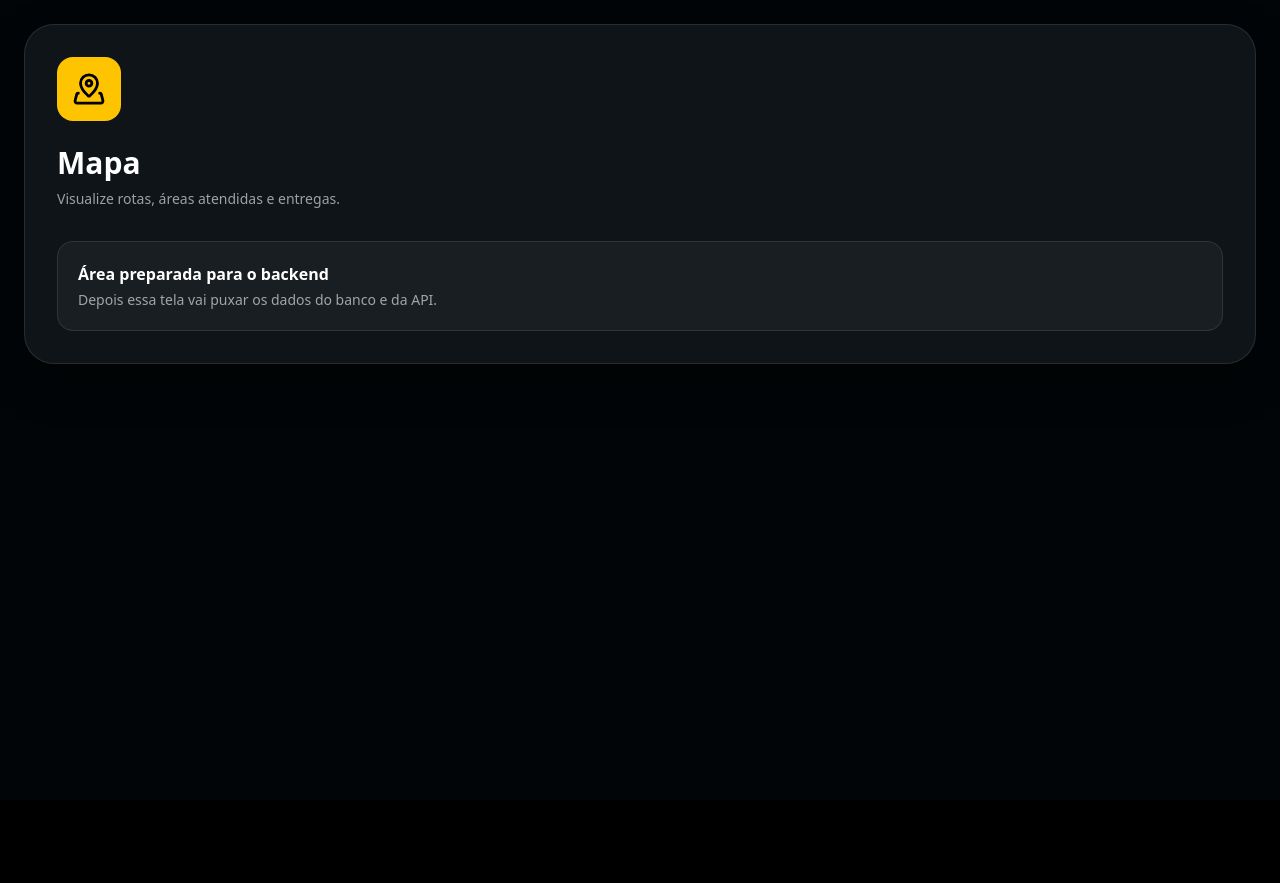
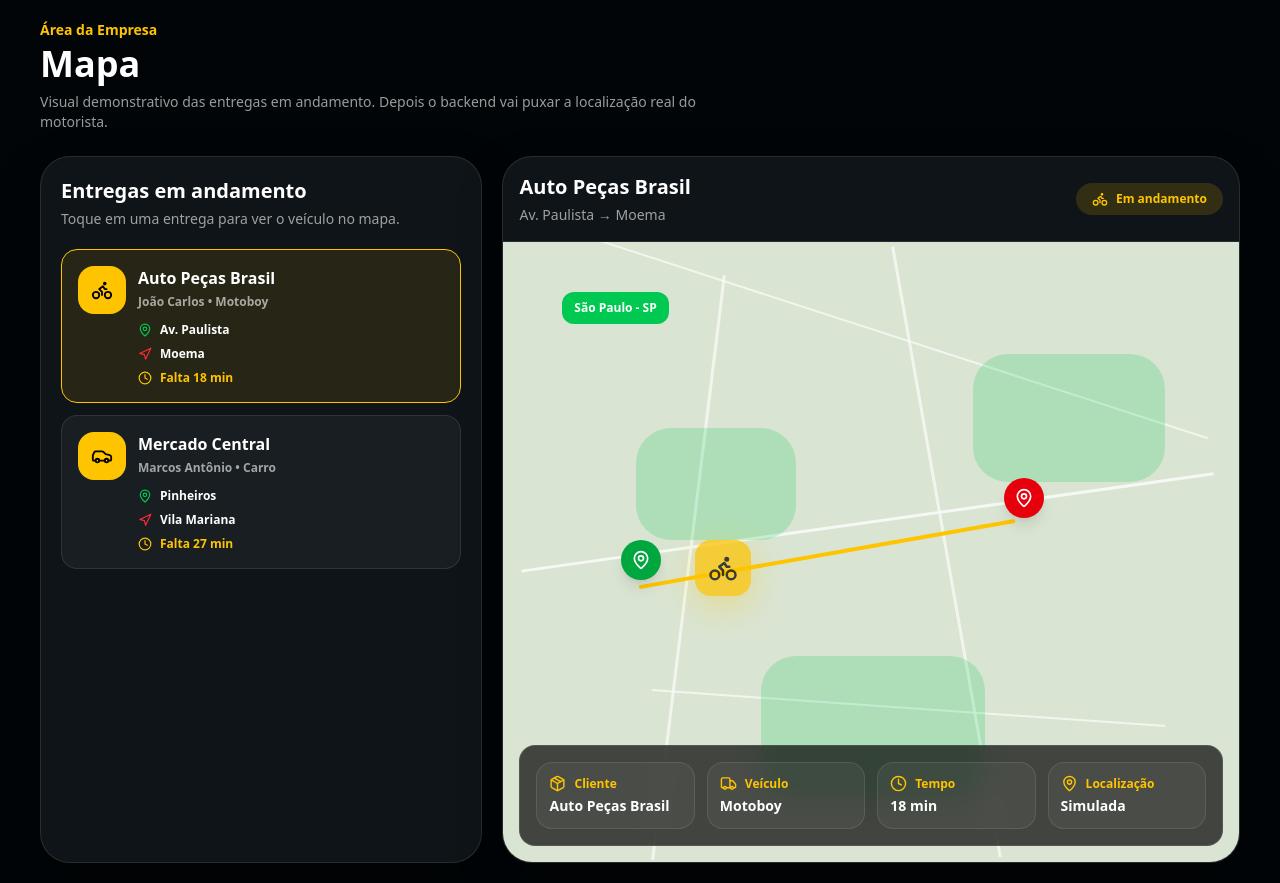
Before and after one commit to luannaaa/flatauto-cliente-painel, a Next.js app: page /empresa/mapa in a window 1280 px wide. Before the commit the page ends 800 px from the top, so only its background shows below. Built offline with nearby package versions, Linux system fonts and the light colour scheme.

Commit message:
feat: pagina mapa com simulacao de entregas em andamento

```diff
--- a/app/empresa/mapa/page.tsx
+++ b/app/empresa/mapa/page.tsx
@@ -1,39 +1,242 @@
 "use client"
 
 import { useEffect, useState } from "react"
-import { MapPinned } from "lucide-react"
+import {
+  Bike,
+  Car,
+  Truck,
+  Bus,
+  MapPin,
+  Navigation,
+  Clock,
+  Package,
+} from "lucide-react"
 
 type Tema = "dark" | "light"
+type Veiculo = "moto" | "carro" | "van" | "caminhao"
+
+type EntregaMapa = {
+  id: number
+  cliente: string
+  veiculo: Veiculo
+  motorista: string
+  origem: string
+  destino: string
+  tempo: string
+  status: "Em andamento"
+  posicao: string
+}
+
+const entregas: EntregaMapa[] = [
+  {
+    id: 1,
+    cliente: "Auto Peças Brasil",
+    veiculo: "moto",
+    motorista: "João Carlos",
+    origem: "Av. Paulista",
+    destino: "Moema",
+    tempo: "18 min",
+    status: "Em andamento",
+    posicao: "top-[48%] left-[26%]",
+  },
+  {
+    id: 2,
+    cliente: "Mercado Central",
+    veiculo: "carro",
+    motorista: "Marcos Antônio",
+    origem: "Pinheiros",
+    destino: "Vila Mariana",
+    tempo: "27 min",
+    status: "Em andamento",
+    posicao: "top-[62%] left-[58%]",
+  },
+]
+
+function IconeVeiculo({ tipo, size = 22 }: { tipo: Veiculo; size?: number }) {
+  if (tipo === "moto") return <Bike size={size} />
+  if (tipo === "carro") return <Car size={size} />
+  if (tipo === "van") return <Bus size={size} />
+  return <Truck size={size} />
+}
+
+function nomeVeiculo(tipo: Veiculo) {
+  if (tipo === "moto") return "Motoboy"
+  if (tipo === "carro") return "Carro"
+  if (tipo === "van") return "Van / Fiorino"
+  return "Caminhão"
+}
 
 export default function MapaPage() {
   const [tema, setTema] = useState<Tema>("dark")
+  const [selecionada, setSelecionada] = useState<EntregaMapa>(entregas[0])
 
   useEffect(() => {
-    const temaSalvo = localStorage.getItem("temaEmpresa") as Tema | null
-    if (temaSalvo === "dark" || temaSalvo === "light") setTema(temaSalvo)
+    function carregarTema() {
+      const temaSalvo = localStorage.getItem("temaEmpresa")
+      setTema(temaSalvo === "light" || temaSalvo === "claro" ? "light" : "dark")
+    }
+
+    carregarTema()
+    window.addEventListener("storage", carregarTema)
+    window.addEventListener("temaEmpresaAtualizado", carregarTema)
+
+    return () => {
+      window.removeEventListener("storage", carregarTema)
+      window.removeEventListener("temaEmpresaAtualizado", carregarTema)
+    }
   }, [])
 
   const claro = tema === "light"
+
   const ui = {
     pagina: claro ? "bg-[#f6f0df] text-black" : "bg-[#020507] text-white",
-    card: claro ? "border-[#dfd0a5] bg-white/90 shadow" : "border-white/10 bg-[#10171b]/90 shadow-[0_18px_45px_rgba(0,0,0,0.30)]",
-    card2: claro ? "border-[#dfd0a5] bg-[#f7f0dc]" : "border-white/10 bg-white/[0.045]",
+    card: claro
+      ? "border-[#dfd0a5] bg-white/90 shadow-[0_18px_45px_rgba(80,60,20,0.10)]"
+      : "border-white/10 bg-[#10171b]/90 shadow-[0_18px_45px_rgba(0,0,0,0.30)]",
+    card2: claro
+      ? "border-[#dfd0a5] bg-[#f7f0dc]"
+      : "border-white/10 bg-white/[0.045]",
     textoFraco: claro ? "text-black/55" : "text-white/60",
   }
 
   return (
-    <main className={`min-h-screen px-6 py-6 ${ui.pagina}`}>
-      <section className={`rounded-[30px] border p-8 ${ui.card}`}>
-        <div className="flex h-16 w-16 items-center justify-center rounded-2xl bg-[#ffc400] text-black">
-          <MapPinned size={34} />
-        </div>
-        <h1 className="mt-6 text-3xl font-black">Mapa</h1>
-        <p className={`mt-2 max-w-[620px] text-sm ${ui.textoFraco}`}>Visualize rotas, áreas atendidas e entregas.</p>
-        <div className={`mt-8 rounded-2xl border p-5 ${ui.card2}`}>
-          <p className="font-bold">Área preparada para o backend</p>
-          <p className={`mt-1 text-sm ${ui.textoFraco}`}>Depois essa tela vai puxar os dados do banco e da API.</p>
-        </div>
-      </section>
+    <main className={`min-h-screen px-4 py-5 sm:px-6 lg:px-10 ${ui.pagina}`}>
+      <div className="mx-auto max-w-7xl space-y-6">
+        <header>
+          <p className="text-sm font-black text-[#ffc400]">Área da Empresa</p>
+          <h1 className="mt-1 text-2xl font-black sm:text-4xl">Mapa</h1>
+          <p className={`mt-2 max-w-2xl text-sm ${ui.textoFraco}`}>
+            Visual demonstrativo das entregas em andamento. Depois o backend vai
+            puxar a localização real do motorista.
+          </p>
+        </header>
+
+        <section className="grid gap-5 lg:grid-cols-[0.9fr_1.5fr]">
+          <aside className={`rounded-[30px] border p-4 sm:p-5 ${ui.card}`}>
+            <h2 className="text-xl font-black">Entregas em andamento</h2>
+            <p className={`mt-1 text-sm ${ui.textoFraco}`}>
+              Toque em uma entrega para ver o veículo no mapa.
+            </p>
+
+            <div className="mt-5 space-y-3">
+              {entregas.map((entrega) => (
+                <button
+                  key={entrega.id}
+                  onClick={() => setSelecionada(entrega)}
+                  className={`w-full rounded-2xl border p-4 text-left transition ${
+                    selecionada.id === entrega.id
+                      ? "border-[#ffc400] bg-[#ffc400]/10"
+                      : ui.card2
+                  }`}
+                >
+                  <div className="flex items-start gap-3">
+                    <div className="flex h-12 w-12 shrink-0 items-center justify-center rounded-2xl bg-[#ffc400] text-black">
+                      <IconeVeiculo tipo={entrega.veiculo} />
+                    </div>
+
+                    <div className="min-w-0 flex-1">
+                      <h3 className="font-black">{entrega.cliente}</h3>
+                      <p className={`mt-1 text-xs font-bold ${ui.textoFraco}`}>
+                        {entrega.motorista} • {nomeVeiculo(entrega.veiculo)}
+                      </p>
+
+                      <div className="mt-3 grid gap-2 text-xs font-bold">
+                        <span className="flex items-center gap-2">
+                          <MapPin size={14} className="text-green-500" />
+                          {entrega.origem}
+                        </span>
+
+                        <span className="flex items-center gap-2">
+                          <Navigation size={14} className="text-red-500" />
+                          {entrega.destino}
+                        </span>
+
+                        <span className="flex items-center gap-2 text-[#ffc400]">
+                          <Clock size={14} />
+                          Falta {entrega.tempo}
+                        </span>
+                      </div>
+                    </div>
+                  </div>
+                </button>
+              ))}
+            </div>
+          </aside>
+
+          <section className={`overflow-hidden rounded-[30px] border ${ui.card}`}>
+            <div className={`flex flex-col gap-3 border-b p-4 sm:flex-row sm:items-center sm:justify-between ${claro ? "border-[#dfd0a5]" : "border-white/10"}`}>
+              <div>
+                <h2 className="text-xl font-black">
+                  {selecionada.cliente}
+                </h2>
+                <p className={`mt-1 text-sm ${ui.textoFraco}`}>
+                  {selecionada.origem} → {selecionada.destino}
+                </p>
+              </div>
+
+              <span className="flex w-fit items-center gap-2 rounded-full bg-[#ffc400]/15 px-4 py-2 text-xs font-black text-[#ffc400]">
+                <IconeVeiculo tipo={selecionada.veiculo} size={16} />
+                {selecionada.status}
+              </span>
+            </div>
+
+            <div className="relative h-[520px] overflow-hidden bg-[#d9e4d2] sm:h-[620px]">
+              <div className="absolute inset-0 opacity-80">
+                <div className="absolute left-[8%] top-[15%] h-[2px] w-[90%] rotate-[18deg] bg-white/80" />
+                <div className="absolute left-[2%] top-[45%] h-[3px] w-[95%] -rotate-[8deg] bg-white/90" />
+                <div className="absolute left-[20%] top-[75%] h-[2px] w-[70%] rotate-[4deg] bg-white/80" />
+                <div className="absolute left-[25%] top-[5%] h-[95%] w-[3px] rotate-[7deg] bg-white/80" />
+                <div className="absolute left-[60%] top-[0%] h-[100%] w-[3px] -rotate-[10deg] bg-white/80" />
+              </div>
+
+              <div className="absolute left-[8%] top-[8%] rounded-xl bg-green-500 px-3 py-2 text-xs font-black text-white">
+                São Paulo - SP
+              </div>
+
+              <div className="absolute left-[18%] top-[30%] h-28 w-40 rounded-[35px] bg-green-500/20" />
+              <div className="absolute right-[10%] top-[18%] h-32 w-48 rounded-[35px] bg-green-500/20" />
+              <div className="absolute bottom-[10%] left-[35%] h-36 w-56 rounded-[35px] bg-green-500/20" />
+
+              <div className="absolute left-[18%] top-[50%] h-[4px] w-[52%] -rotate-[10deg] rounded-full bg-[#ffc400]" />
+
+              <div className="absolute left-[16%] top-[48%] flex h-10 w-10 items-center justify-center rounded-full bg-green-600 text-white shadow-lg">
+                <MapPin size={20} />
+              </div>
+
+              <div className="absolute left-[68%] top-[38%] flex h-10 w-10 items-center justify-center rounded-full bg-red-600 text-white shadow-lg">
+                <MapPin size={20} />
+              </div>
+
+              <div
+                className={`absolute z-20 flex h-14 w-14 animate-pulse items-center justify-center rounded-2xl bg-[#ffc400] text-black shadow-[0_10px_35px_rgba(255,196,0,0.45)] ${selecionada.posicao}`}
+              >
+                <IconeVeiculo tipo={selecionada.veiculo} size={30} />
+              </div>
+
+              <div className={`absolute bottom-4 left-4 right-4 rounded-2xl border p-4 backdrop-blur-md ${claro ? "border-[#dfd0a5] bg-white/85" : "border-white/10 bg-black/70"}`}>
+                <div className="grid gap-3 sm:grid-cols-4">
+                  <Info ui={ui} icon={<Package size={17} />} label="Cliente" value={selecionada.cliente} />
+                  <Info ui={ui} icon={<Truck size={17} />} label="Veículo" value={nomeVeiculo(selecionada.veiculo)} />
+                  <Info ui={ui} icon={<Clock size={17} />} label="Tempo" value={selecionada.tempo} />
+                  <Info ui={ui} icon={<MapPin size={17} />} label="Localização" value="Simulada" />
+                </div>
+              </div>
+            </div>
+          </section>
+        </section>
+      </div>
     </main>
   )
 }
+
+function Info({ ui, icon, label, value }: any) {
+  return (
+    <div className={`rounded-2xl border p-3 ${ui.card2}`}>
+      <div className="flex items-center gap-2 text-[#ffc400]">
+        {icon}
+        <span className="text-xs font-black">{label}</span>
+      </div>
+      <p className="mt-1 text-sm font-black">{value}</p>
+    </div>
+  )
+}
```
